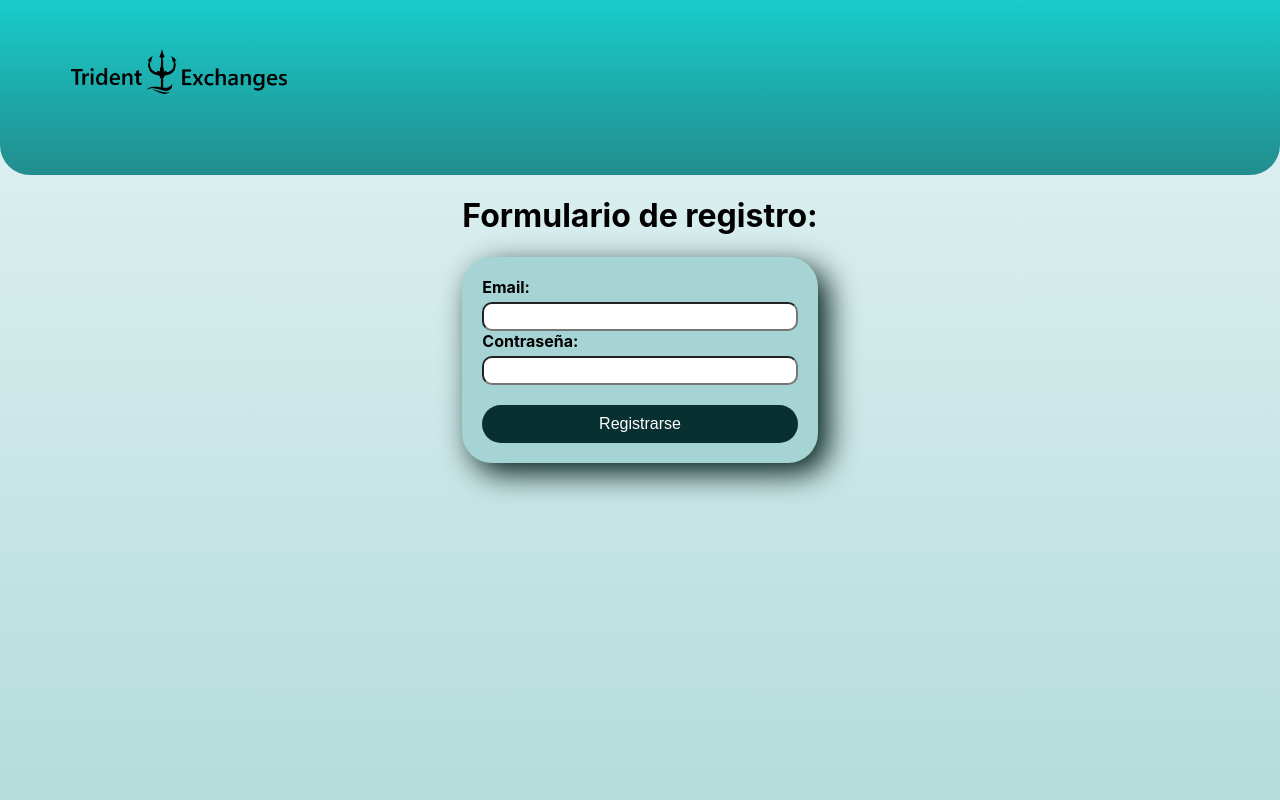
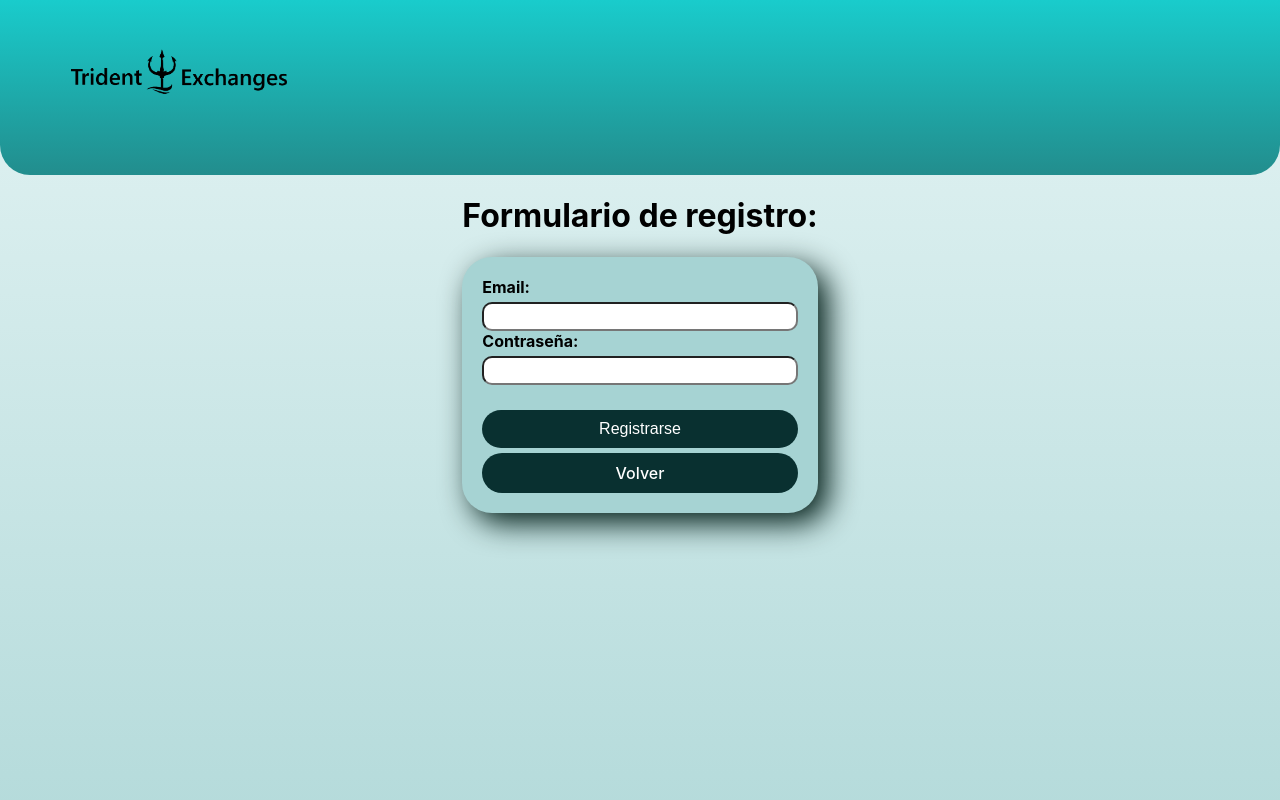
Before and after one commit to MaxiPepa/TPI-LabCom3-TridentExchange, a React (Create React App) app: page /register-form in a window 1280 px wide. Shown: the top 800 px of the page. Built offline with nearby package versions, Linux system fonts and the light colour scheme; what reactfire would draw is missing.

Commit message:
Added back button in register form

```diff
--- a/src/components/RegisterForm/RegisterForm.css
+++ b/src/components/RegisterForm/RegisterForm.css
@@ -1,7 +1,6 @@
 .register-form {
     display: flex;
     flex-direction: column;
-    align-items: stretch;
     background-color: var(--c-menu-back);
     padding: 20px;
     border-radius: 30px;
@@ -9,8 +8,14 @@
     box-shadow: 10px 10px 30px var(--c-black-box-shadow);
 }
 
-.register-form button{
+.button_register{
+    display: flex;
+    flex-direction: column;
     margin-top: 20px;
+    gap: 5px;
+}
+
+.button_register button, .button_register a{
     background-color:var(--c-button-back);
     border-radius: 20px;
     font-size: 16px;
@@ -23,7 +28,7 @@
     font-weight: 500;
 }
 
-.register-form button:hover{
+.button_register button:hover, .button_register a:hover{
     background-color: var(--c-button-hover);
     color: black;
     font-weight: 700;
--- a/src/components/RegisterForm/RegisterForm.js
+++ b/src/components/RegisterForm/RegisterForm.js
@@ -3,7 +3,7 @@ import "./RegisterForm.css";
 import { useEffect, useState } from "react";
 import { useAuth } from "../Contexts/AuthContext";
 import Swal from "sweetalert2";
-import { useNavigate } from "react-router-dom";
+import { useNavigate, NavLink } from "react-router-dom";
 
 const RegisterForm = () => {
   const [enteredUser, setEnteredUser] = useState("");
@@ -106,9 +106,12 @@ const RegisterForm = () => {
           onBlur={onPasswordInputBlur}
         ></input>
         {errors.password && <div className="error">{errors.password}</div>}
-        <button type="button" onClick={registerButtonHandler}>
-          Registrarse
-        </button>
+        <div className="button_register">
+          <button type="button" onClick={registerButtonHandler}>
+            Registrarse
+          </button>
+          <NavLink to="/login">Volver</NavLink>
+        </div>
       </form>
     </>
   );
```
